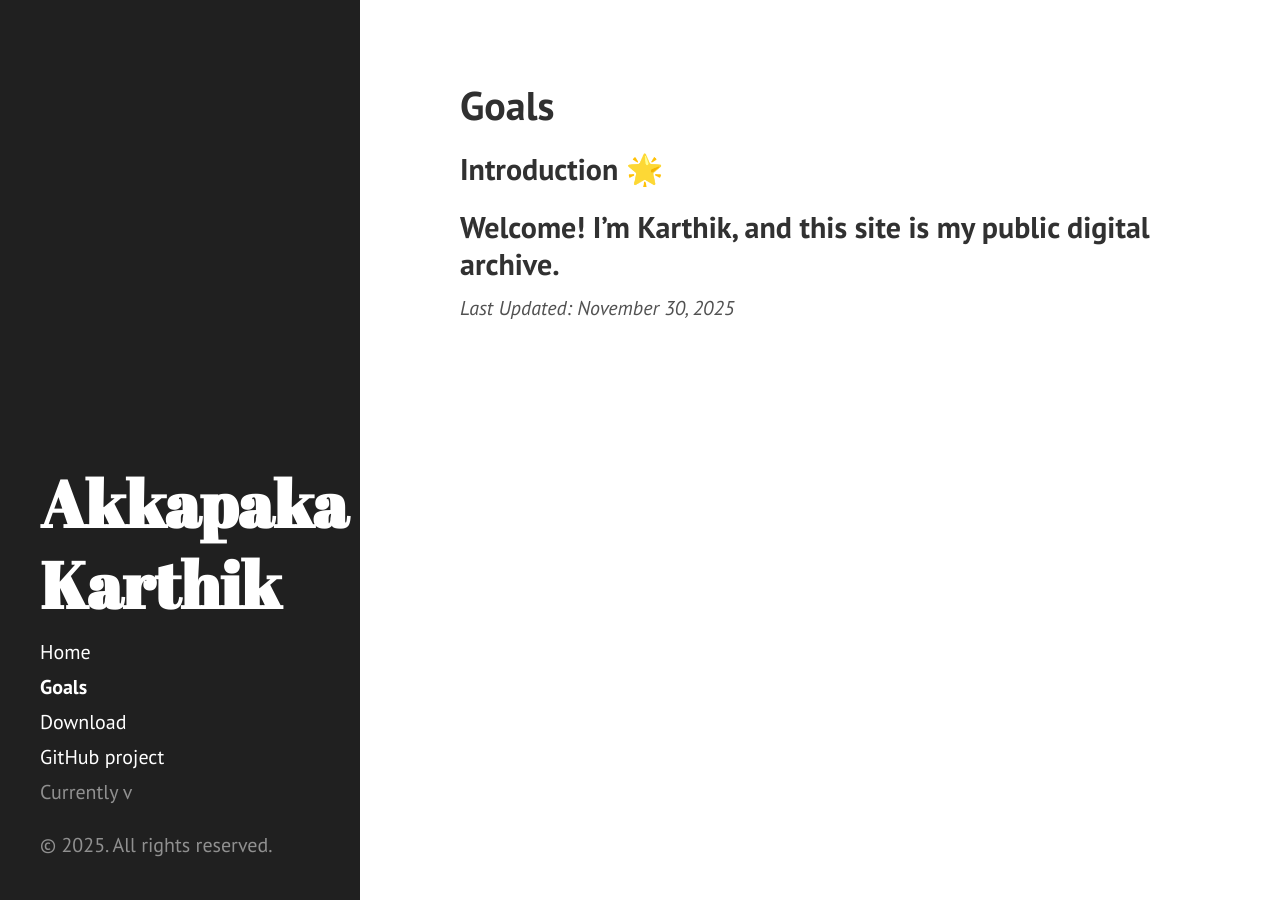
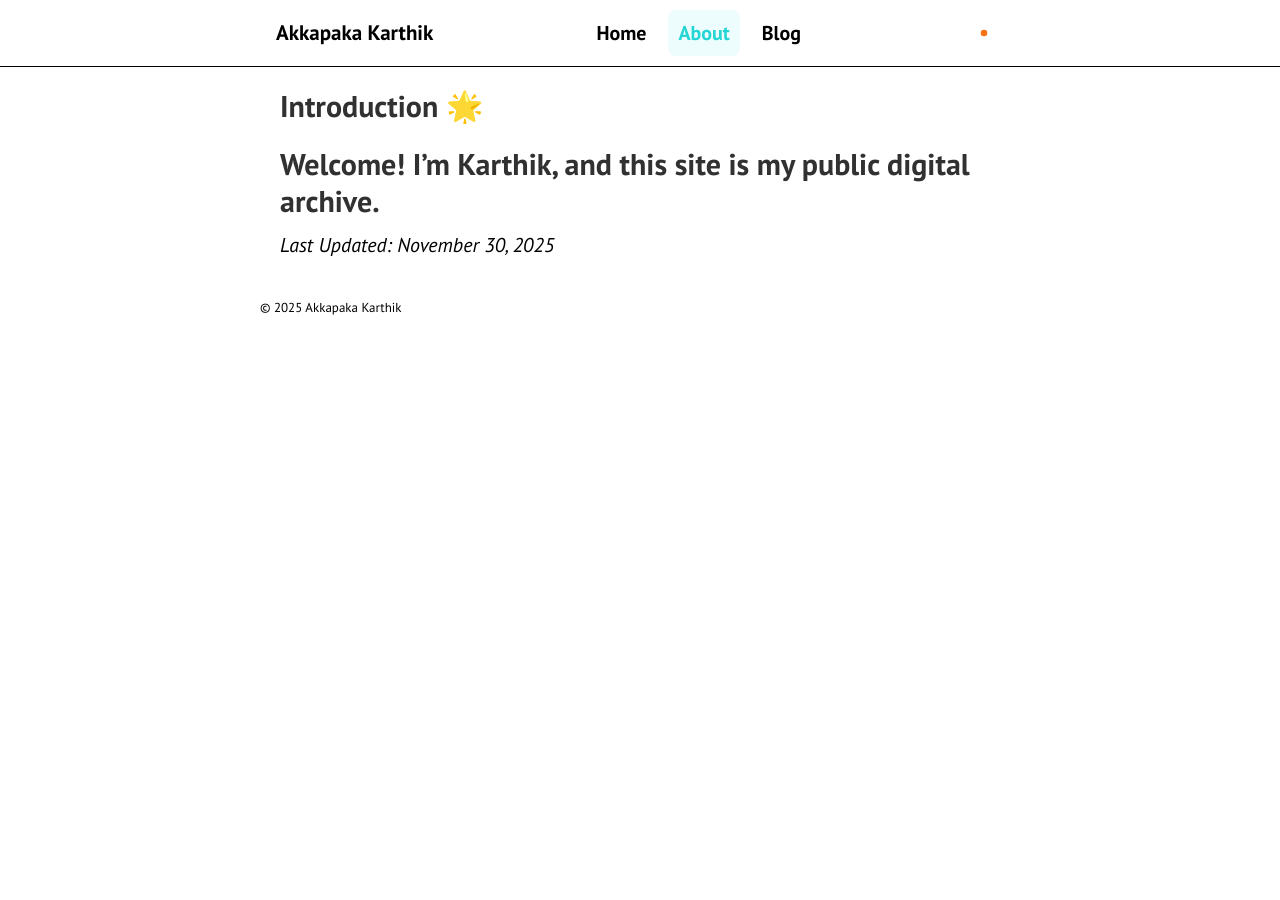
Before and after one commit to akkapakakarthik/akkapakakarthik.github.io, a Jekyll site: the page built from about.md, in a window 1280 px wide. Built offline with Jekyll 4.4.1, drawn with Linux system fonts in a browser that asks for light colours.

Commit message:
Update site

```diff
--- a/_config.yml
+++ b/_config.yml
@@ -43,6 +43,8 @@ theme: minima
 plugins:
   - jekyll-feed
 
+kramdown:
+  math_engine: mathjax
 # Exclude from processing.
 # The following items will not be processed, by default.
 # Any item listed under the `exclude:` key here will be automatically added to
--- /dev/null
+++ b/_includes/footer.html
@@ -0,0 +1,15 @@
+<!-- _includes/footer.html -->
+<footer class="site-footer" role="contentinfo" aria-label="Footer">
+  <div class="container" style="display:flex;align-items:center;justify-content:space-between;gap:12px;padding:18px 0;">
+    <div class="footer-left" style="color:var(--muted);font-size:13px;">
+      &copy; {{ site.time | date: "%Y" }} {{ site.author | default: site.title }}
+    </div>
+
+    <div class="footer-right" style="font-size:13px;">
+      <!-- Optional small links -->
+      <a href="{{ '/' | relative_url }}" style="color:var(--muted);text-decoration:none;margin-right:12px;">Home</a>
+      <a href="{{ '/about/' | relative_url }}" style="color:var(--muted);text-decoration:none;margin-right:12px;">About</a>
+      <a href="{{ site.github.repository_url | default:'#' }}" style="color:var(--muted);text-decoration:none;">GitHub</a>
+    </div>
+  </div>
+</footer>
--- a/_includes/head.html
+++ b/_includes/head.html
@@ -1,24 +1,67 @@
-<head>
-  <link href="http://gmpg.org/xfn/11" rel="profile">
-  <meta http-equiv="X-UA-Compatible" content="IE=edge">
-  <meta http-equiv="content-type" content="text/html; charset=utf-8">
-
-  <meta name="viewport" content="width=device-width, initial-scale=1.0, maximum-scale=1">
+<!-- _includes/head.html -->
+<meta charset="utf-8" />
+<meta http-equiv="X-UA-Compatible" content="IE=edge" />
+<meta name="viewport" content="width=device-width, initial-scale=1" />
 
 <title>
   {% if page.title == "Home" %}
-      {{ site.title }} &middot; {{ site.tagline }}
+    {{ site.title }} &middot; {{ site.tagline | default: site.description }}
   {% else %}
     {{ page.title }} &middot; {{ site.title }}
   {% endif %}
 </title>
 
+<!-- Primary metadata -->
+<meta name="description" content="{{ page.excerpt | strip_html | strip_newlines | default: site.description }}" />
+<link rel="canonical" href="{{ page.url | absolute_url }}" />
+
+<!-- Open Graph -->
+<meta property="og:site_name" content="{{ site.title }}" />
+<meta property="og:title" content="{% if page.title %}{{ page.title }} — {{ site.title }}{% else %}{{ site.title }}{% endif %}" />
+<meta property="og:description" content="{{ page.excerpt | strip_html | strip_newlines | default: site.description }}" />
+<meta property="og:url" content="{{ page.url | absolute_url }}" />
+<meta property="og:type" content="{% if page.layout == 'post' %}article{% else %}website{% endif %}" />
+<meta property="og:image" content="{{ site.og_image | default: '/public/og-image.png' | relative_url | absolute_url }}" />
+
+<!-- Twitter card -->
+<meta name="twitter:card" content="summary_large_image" />
+<meta name="twitter:title" content="{{ page.title | default: site.title }}" />
+<meta name="twitter:description" content="{{ page.excerpt | strip_html | strip_newlines | default: site.description }}" />
+{% if site.twitter %}
+<meta name="twitter:site" content="@{{ site.twitter }}" />
+{% endif %}
+<meta name="twitter:image" content="{{ site.og_image | default: '/public/og-image.png' | relative_url | absolute_url }}" />
+
+<!-- Performance hints -->
+<link rel="preconnect" href="https://fonts.gstatic.com" crossorigin>
+<link rel="dns-prefetch" href="//fonts.googleapis.com">
+
+<!-- Fonts (HTTPS) -->
+<link href="https://fonts.googleapis.com/css2?family=PT+Sans:ital,wght@0,400;0,700;1,400&family=Abril+Fatface&display=swap" rel="stylesheet">
+
+<!-- Stylesheets -->
 <link rel="stylesheet" href="{{ '/css/poole.css' | relative_url }}">
 <link rel="stylesheet" href="{{ '/css/syntax.css' | relative_url }}">
 <link rel="stylesheet" href="{{ '/css/hyde.css' | relative_url }}">
-<link rel="stylesheet" href="http://fonts.googleapis.com/css?family=PT+Sans:400,400italic,700|Abril+Fatface">
-  <link rel="apple-touch-icon-precomposed" sizes="144x144" href="{{ '/public/apple-touch-icon-144-precomposed.png' | relative_url }}">
-  <link rel="shortcut icon" href="{{ '/public/favicon.ico' | relative_url }}">
+<link rel="stylesheet" href="{{ '/css/app.css' | relative_url }}">
 
-  <link rel="alternate" type="application/rss+xml" title="RSS" href="{{ '/atom.xml' | relative_url }}">
-</head>
+<!-- Favicons / touch icons -->
+<link rel="apple-touch-icon" sizes="144x144" href="{{ '/public/apple-touch-icon-144-precomposed.png' | relative_url }}">
+<link rel="icon" type="image/x-icon" href="{{ '/public/favicon.ico' | relative_url }}">
+
+<!-- RSS / Atom -->
+<link rel="alternate" type="application/rss+xml" title="{{ site.title }} RSS" href="{{ '/atom.xml' | relative_url }}">
+
+<!-- Theme color for mobile browsers -->
+<meta name="theme-color" content="#0ea5a4" />
+
+<!-- Optional MathJax: uncomment the block below to enable LaTeX rendering.
+     (Also set `kramdown.math_engine: mathjax` in _config.yml if you use this.) -->
+
+<script>
+window.MathJax = {
+  tex: { inlineMath: [['$', '$'], ['\\(', '\\)']] },
+  svg: { fontCache: 'global' }
+};
+</script>
+<script async src="https://cdn.jsdelivr.net/npm/mathjax@3/es5/tex-svg.js"></script>
--- a/_includes/sidebar.html
+++ b/_includes/sidebar.html
@@ -1,34 +1,38 @@
-<div class="sidebar">
-  <div class="container sidebar-sticky">
-    <div class="sidebar-about">
-      <h1>
-        <a href="{{ '/' | relative_url }}">
-          {{ site.title }}
+<!-- _includes/sidebar.html -->
+<nav id="siteSidebarInner" class="site-sidebar-inner" role="navigation" aria-label="Sidebar nav">
+  <div class="sidebar-body">
+    <ul class="nav-list">
+      <li class="nav-item">
+        <a class="nav-link{% if page.url == '/' %} active{% endif %}" href="{{ '/' | relative_url }}">
+          <svg class="nav-icon" viewBox="0 0 24 24" aria-hidden="true"><path d="M3 11.5L12 4l9 7.5V20a1 1 0 0 1-1 1h-5v-6H9v6H4a1 1 0 0 1-1-1V11.5z" fill="currentColor"/></svg>
+          <span class="label">Home</span>
         </a>
-      </h1>
-     </div>
+      </li>
 
-    <nav class="sidebar-nav">
-    <a class="sidebar-nav-item{% if page.url == '/' %} active{% endif %}" href="{{ '/' | relative_url }}">Home</a>
-      {% comment %}
-        The code below dynamically generates a sidebar nav of pages with
-        `layout: page` in the front-matter. See readme for usage.
-      {% endcomment %}
-
-      {% assign pages_list = site.pages %}
+      {% assign pages_list = site.pages | sort: 'title' %}
       {% for node in pages_list %}
-        {% if node.title != null %}
-          {% if node.layout == "page" %}
-            <a class="sidebar-nav-item{% if page.url == node.url %} active{% endif %}" href="{{ node.url }}">{{ node.title }}</a>
-          {% endif %}
+        {% if node.title and node.layout == "page" and node.url != "/" %}
+        <li class="nav-item">
+          <a class="nav-link{% if page.url == node.url %} active{% endif %}" href="{{ node.url | relative_url }}">
+            <svg class="nav-icon" viewBox="0 0 24 24" aria-hidden="true"><path d="M14 2H6a2 2 0 0 0-2 2v16a2 2 0 0 0 2 2h12a2 2 0 0 0 2-2V8l-6-6zM13 3.5L18.5 9H13V3.5z" fill="currentColor"/></svg>
+            <span class="label">{{ node.title }}</span>
+          </a>
+        </li>
         {% endif %}
       {% endfor %}
 
-      <a class="sidebar-nav-item" href="{{ site.github.repo }}/archive/v{{ site.version }}.zip">Download</a>
-      <a class="sidebar-nav-item" href="{{ site.github.repo }}">GitHub project</a>
-      <span class="sidebar-nav-item">Currently v{{ site.version }}</span>
-    </nav>
+      <!-- fixed links -->
+      <li class="nav-item"><a class="nav-link" href="{{ site.github.repository_url | default: '#' }}"><svg class="nav-icon" viewBox="0 0 24 24"><path d="M12 2a10 10 0 1 0 .001 20.001A10 10 0 0 0 12 2z" fill="currentColor"/></svg><span class="label">Résumé</span></a></li>
 
-    <p>&copy; {{ site.time | date: '%Y' }}. All rights reserved.</p>
+      <li class="nav-item"><a class="nav-link" href="{{ site.baseurl | append: '/blog' | relative_url }}"><svg class="nav-icon" viewBox="0 0 24 24"><path d="M4 6h16v2H4zM4 10h10v2H4zM4 14h10v2H4z" fill="currentColor"/></svg><span class="label">Blog</span></a></li>
+    </ul>
   </div>
-</div>
+
+  <!-- Theme switch pinned at bottom; will be hidden when sidebar collapsed via CSS above -->
+  <div class="sidebar-bottom">
+    <div id="themeSwitch" class="theme-switch" role="button" tabindex="0" aria-pressed="false" title="Toggle theme">
+      <span class="switch-knob" aria-hidden="true"></span>
+      <span class="switch-label">Light</span>
+    </div>
+  </div>
+</nav>
--- /dev/null
+++ b/_includes/topnav.html
@@ -0,0 +1,37 @@
+<!-- _includes/topnav.html -->
+<header class="topnav" role="banner">
+  <div class="topnav-inner container">
+    <div class="brand-row">
+      <button id="topNavToggle" class="topnav-hamburger" aria-label="Open menu" aria-expanded="false" aria-controls="topnavMenu">
+        <svg viewBox="0 0 24 24" class="icon" aria-hidden="true"><path d="M3 6h18v2H3zM3 11h18v2H3zM3 16h18v2H3z" fill="currentColor"/></svg>
+      </button>
+
+      <a class="brand" href="{{ '/' | relative_url }}">
+        {{ site.title }}
+      </a>
+    </div>
+
+    <nav id="topnavMenu" class="topnav-menu" role="navigation" aria-label="Main navigation">
+      <a class="top-link{% if page.url == '/' or page.url == '/index.html' %} active{% endif %}" href="{{ '/' | relative_url }}">Home</a>
+      <a class="top-link{% if page.url == '/about/' or page.url == '/about.html' %} active{% endif %}" href="{{ '/about/' | relative_url }}">About</a>
+      <a class="top-link{% if page.url contains '/blog' %} active{% endif %}" href="{{ '/blog/' | relative_url }}">Blog</a>
+    </nav>
+
+<!-- _includes/topnav.html (excerpt showing theme icon area) -->
+    <!-- Small inline theme icon (always visible): stacked sun + moon for crossfade animation -->
+    <button id="topThemeIcon" class="top-theme-icon" aria-label="Toggle theme" title="Toggle theme" aria-pressed="false">
+      <svg class="theme-svg theme-sun" viewBox="0 0 24 24" aria-hidden="true">
+        <g fill="currentColor">
+          <circle cx="12" cy="12" r="4"/>
+          <g>
+            <path d="M12 2v2M12 20v2M4.22 4.22l1.42 1.42M18.36 18.36l1.42 1.42M2 12h2M20 12h2M4.22 19.78l1.42-1.42M18.36 5.64l1.42-1.42"/>
+          </g>
+        </g>
+      </svg>
+
+      <svg class="theme-svg theme-moon" viewBox="0 0 24 24" aria-hidden="true">
+        <path fill="currentColor" d="M21 12.79A9 9 0 1 1 11.21 3 7 7 0 0 0 21 12.79z"/>
+      </svg>
+    </button>
+  </div>
+</header>
--- a/_layouts/default.html
+++ b/_layouts/default.html
@@ -1,15 +1,90 @@
-<!DOCTYPE html>
+<!doctype html>
 <html lang="en-us">
+<head>
+  {% include head.html %}
+  <!-- apply saved theme immediately to avoid flash -->
+  <script>
+    (function(){
+      try {
+        var saved = localStorage.getItem('theme');
+        if (saved === 'dark') document.documentElement.classList.add('theme-dark');
+        else if (saved === 'light') document.documentElement.classList.remove('theme-dark');
+      } catch(e){}
+    })();
+  </script>
+</head>
+<body class="theme-light">
+  {% include topnav.html %}
 
-{% include head.html %}
-{% include sidebar.html %}
-  <body>
-
-    {% include sidebar.html %}
-
-    <div class="content container">
+  <main id="main" class="app-main" role="main" tabindex="-1">
+    <div class="container">
       {{ content }}
     </div>
+  </main>
 
-  </body>
+  {% include footer.html %}
+
+  <!-- topnav behaviour + theme wiring -->
+<script>
+(function(){
+  var body = document.body;
+  var doc = document.documentElement;
+  var themeBtn = document.getElementById('topThemeToggle'); // menu pill
+  var themeIcon = document.getElementById('topThemeIcon'); // top-right icon
+  var themeLabel = themeBtn && themeBtn.querySelector('.top-theme-label');
+
+  function setThemeClass(mode){
+    if(mode === 'dark'){
+      doc.setAttribute('data-theme','dark');
+      doc.classList.add('theme-dark');
+      body.classList.add('theme-dark');
+      body.classList.remove('theme-light');
+      localStorage.setItem('theme','dark');
+    } else {
+      doc.setAttribute('data-theme','light');
+      doc.classList.remove('theme-dark');
+      body.classList.remove('theme-dark');
+      body.classList.add('theme-light');
+      localStorage.setItem('theme','light');
+    }
+    // accessibility states
+    if(themeLabel) themeLabel.textContent = body.classList.contains('theme-dark') ? 'Light' : 'Dark';
+    if(themeBtn) themeBtn.setAttribute('aria-pressed', body.classList.contains('theme-dark') ? 'true' : 'false');
+    if(themeIcon) themeIcon.setAttribute('aria-pressed', body.classList.contains('theme-dark') ? 'true' : 'false');
+  }
+
+  // apply saved theme ASAP (already applied on <html> by inline script in head, but sync here)
+  try {
+    var saved = localStorage.getItem('theme');
+    if(saved) setThemeClass(saved);
+    else {
+      var prefersDark = window.matchMedia && window.matchMedia('(prefers-color-scheme: dark)').matches;
+      setThemeClass(prefersDark ? 'dark' : 'light');
+    }
+  } catch(e){}
+
+  // toggle handlers
+  if(themeBtn){
+    themeBtn.addEventListener('click', function(e){
+      e.preventDefault();
+      setThemeClass(body.classList.contains('theme-dark') ? 'light' : 'dark');
+    });
+  }
+  if(themeIcon){
+    themeIcon.addEventListener('click', function(e){
+      e.preventDefault();
+      setThemeClass(body.classList.contains('theme-dark') ? 'light' : 'dark');
+      // add a quick pulse class for extra micro-interaction
+      themeIcon.classList.remove('icon-pulse');
+      void themeIcon.offsetWidth;
+      themeIcon.classList.add('icon-pulse');
+    });
+  }
+
+  // sync label on load
+  if(themeLabel) themeLabel.textContent = body.classList.contains('theme-dark') ? 'Light' : 'Dark';
+})();
+</script>
+
+</body>
 </html>
--- a/about.md
+++ b/about.md
@@ -1,6 +1,6 @@
 ---
-layout: page
-title: Goals
+layout: default
+title: About
 permalink: /about/
 ---
 
--- /dev/null
+++ b/css/app.css
@@ -0,0 +1,221 @@
+/* Topnav optimized styles: compact, responsive, accessible */
+.topnav {
+  background: var(--sidebar-bg, #f5f6f7);
+  border-bottom: 1px solid var(--border, #e6e9eb);
+  position: sticky;
+  top: 0;
+  z-index: 60;
+}
+
+.topnav-inner {
+  display:flex;
+  align-items:center;
+  justify-content:space-between;
+  gap: 1rem;
+  padding: 10px 16px;
+}
+
+/* Brand + hamburger */
+.brand-row { display:flex; align-items:center; gap:12px; }
+.brand { font-weight:700; color:var(--text); text-decoration:none; font-size:1.05rem; }
+
+/* Hamburger (only visible on small screens) */
+.topnav-hamburger { display:none; border:0; background:transparent; padding:6px; border-radius:8px; cursor:pointer; }
+.topnav-hamburger .icon { width:22px; height:22px; color:var(--muted); }
+
+/* Menu links */
+.topnav-menu { display:flex; align-items:center; gap:12px; }
+.top-link {
+  text-decoration:none;
+  color:var(--muted);
+  padding:8px 10px;
+  border-radius:8px;
+  font-weight:600;
+}
+.top-link:hover, .top-link:focus { color:var(--text); background: rgba(0,0,0,0.04); }
+.top-link.active { color: var(--accent); background: rgba(237, 100, 100, 0.06); }
+
+/* theme button */
+.top-theme-btn {
+  background: var(--accent);
+  color: #fff;
+  border: 0;
+  padding:8px 12px;
+  border-radius:999px;
+  cursor:pointer;
+  font-weight:700;
+}
+
+/* Responsive: collapse menu into a vertical panel on small screens */
+@media (max-width: 767px) {
+  .topnav-hamburger { display:inline-flex; }
+  .topnav-menu {
+    position: fixed;
+    top: var(--header-height, 56px);
+    right: 0;
+    left: 0;
+    background: var(--sidebar-bg);
+    flex-direction: column;
+    padding: 12px;
+    gap: 6px;
+    transform: translateY(-10px);
+    opacity: 0;
+    pointer-events: none;
+    transition: opacity 180ms ease, transform 180ms ease;
+    box-shadow: 0 10px 30px rgba(15,23,42,0.06);
+    border-bottom-left-radius: 8px;
+    border-bottom-right-radius: 8px;
+  }
+  .topnav-menu.open { transform: translateY(0); opacity: 1; pointer-events: auto; }
+  .top-link { width:100%; padding:12px; text-align:left; }
+  .top-theme-btn { width:100%; }
+}
+
+/* -----------------------
+  Theme & icon animation
+  - dark accent: #23D5D5
+------------------------*/
+
+/* Important cyan chosen by you */
+:root {
+  --cyan: #23D5D5;
+  --accent: var(--cyan);
+}
+
+/* Light theme defaults (already defined earlier) should keep header light and readable.
+   Ensure header uses light background and dark text in light mode */
+.topnav {
+  background: linear-gradient(180deg, rgba(255,255,255,0.95), rgba(255,255,255,0.9));
+  color: var(--text);
+  border-bottom-color: var(--border);
+}
+
+/* Dark theme variables */
+html[data-theme="dark"], body.theme-dark {
+  --bg: #03161a;         /* deep near-black / blue */
+  --text: #e6fbff;       /* soft off-white */
+  --muted: #9ad6d6;      /* muted cyan */
+  --accent: #23D5D5;     /* your cyan */
+  --border: #07363a;
+  --sidebar-bg: #022426;
+}
+
+/* Apply global background + text */
+body {
+  background: var(--bg);
+  color: var(--text);
+}
+
+/* Header contrast:
+   - Light mode: dark text on light header (default)
+   - Dark mode: darker header but keep brand/text readable; key actions use cyan */
+html[data-theme="dark"] .topnav {
+  background: linear-gradient(180deg, rgba(2,36,38,0.9), rgba(2,36,38,0.88));
+  border-bottom-color: var(--border);
+  color: var(--text);
+}
+
+/* Top links: active/highlight styles: important text uses cyan only */
+.top-link.active {
+  color: var(--accent);
+  background: rgba(35,213,213,0.08);
+}
+.top-link:hover {
+  color: var(--accent);
+}
+
+/* ---------- 1) Sun color in light mode (visible) ---------- */
+
+/* Light-mode sun color (warm orange) */
+html[data-theme="light"] .theme-sun,
+body:not(.theme-dark) .theme-sun {
+  color: #f97316; /* orange-500 — visible on light backgrounds */
+  opacity: 1;
+  transition: color 200ms ease;
+}
+
+/* Keep moon neutral in light mode */
+html[data-theme="light"] .theme-moon,
+body:not(.theme-dark) .theme-moon {
+  color: var(--muted);
+  opacity: 0.0;
+  transform: translateY(-6px) scale(.9);
+}
+
+/* Ensure the top-theme-icon background stays readable in light mode on hover/focus */
+.top-theme-icon:hover,
+.top-theme-icon:focus {
+  background: rgba(0,0,0,0.04);
+}
+
+/* ---------- 2) Footer: remove links on desktop + compact mobile ---------- */
+
+/* Hide the right-side footer links on wider screens (desktop) */
+@media (min-width: 768px) {
+  .footer-right { display: none !important; }
+  .site-footer .container { padding: 12px 0; } /* tighten footer padding on desktop */
+}
+
+/* Mobile: keep a small stacked link list but reduce size/spacing */
+@media (max-width: 767px) {
+  .site-footer .container { flex-direction: column; gap: 6px; padding: 10px 12px; }
+  .footer-right a { display: inline-block; font-size: 13px; color: var(--muted); padding: 6px 8px; }
+  .footer-left { font-size: 13px; color: var(--muted); }
+}
+
+/* If you used inline styles in the footer, ensure the class selectors are present:
+   - wrap the right links with class="footer-right"
+   - the left text with class="footer-left"
+   Example (footer html):
+   <div class="footer-left">…</div>
+   <div class="footer-right"> <a>Home</a> <a>About</a> ... </div>
+
+
+/* Theme icon styles: stacked sun + moon cross-fade */
+.top-theme-icon {
+  display:inline-flex;
+  align-items:center;
+  justify-content:center;
+  width:40px;
+  height:40px;
+  border-radius:8px;
+  border:0;
+  background:transparent;
+  cursor:pointer;
+  position:relative;
+  padding:6px;
+  transition: background-color 180ms ease, transform 220ms ease;
+}
+.top-theme-icon:focus { outline: 2px solid rgba(35,213,213,0.16); }
+
+/* SVG stack styles */
+.theme-svg { position:absolute; width:20px; height:20px; color:var(--muted); transition: opacity 260ms ease, transform 260ms ease; transform-origin:center center; }
+.theme-sun { opacity:1; transform: translateY(0) scale(1); }
+.theme-moon { opacity:0; transform: translateY(-6px) scale(.9); }
+
+/* When dark theme active, show moon and tint icon with cyan */
+html[data-theme="dark"] .theme-sun { opacity:0; transform: translateY(6px) scale(.9); }
+html[data-theme="dark"] .theme-moon { opacity:1; transform: translateY(0) scale(1); color: var(--accent); }
+
+/* micro-interaction pulse */
+.top-theme-icon.icon-pulse { transform: scale(1.06); transition: transform 160ms ease; }
+
+/* ensure color of svg is correct in both themes */
+.theme-sun, .theme-moon { color: var(--muted); }
+html[data-theme="dark"] .theme-sun, html[data-theme="dark"] .theme-moon { color: var(--muted); }
+
+/* highlight icon when aria-pressed true to show active state */
+.top-theme-icon[aria-pressed="true"] { background: rgba(35,213,213,0.06); }
+
+/* Important text cyan usage — override key elements in dark */
+html[data-theme="dark"] h1, html[data-theme="dark"] h2, html[data-theme="dark"] .important, html[data-theme="dark"] .top-link.active {
+  color: var(--accent);
+}
+
+/* keep general body text soft off-white (no cyan everywhere) */
+html[data-theme="dark"] p, html[data-theme="dark"] li, html[data-theme="dark"] .content, html[data-theme="dark"] .app-main {
+  color: var(--text);
+}
+
+/* small transition across theme changes */
+* { transition: color 180ms ease, background-color 180ms ease, border-color 180ms ease; }
```
Lines whose indentation alone changed are shown as unchanged.
